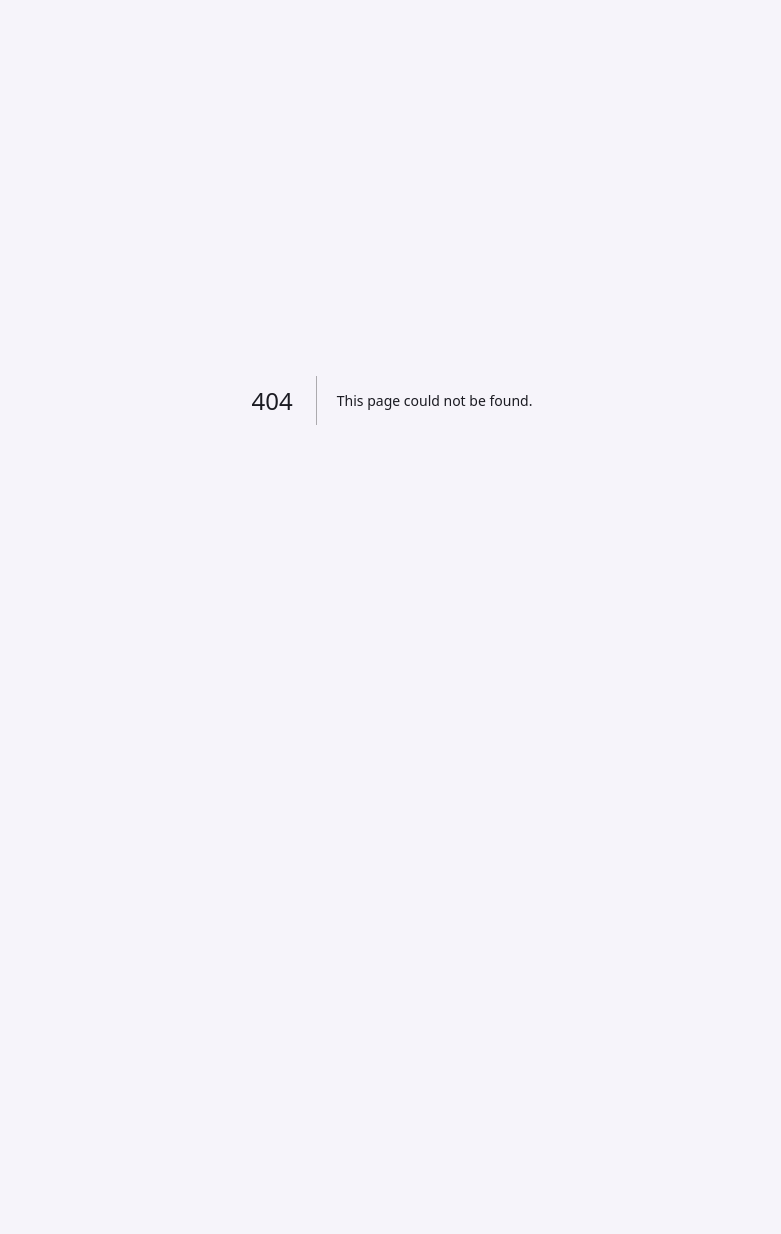
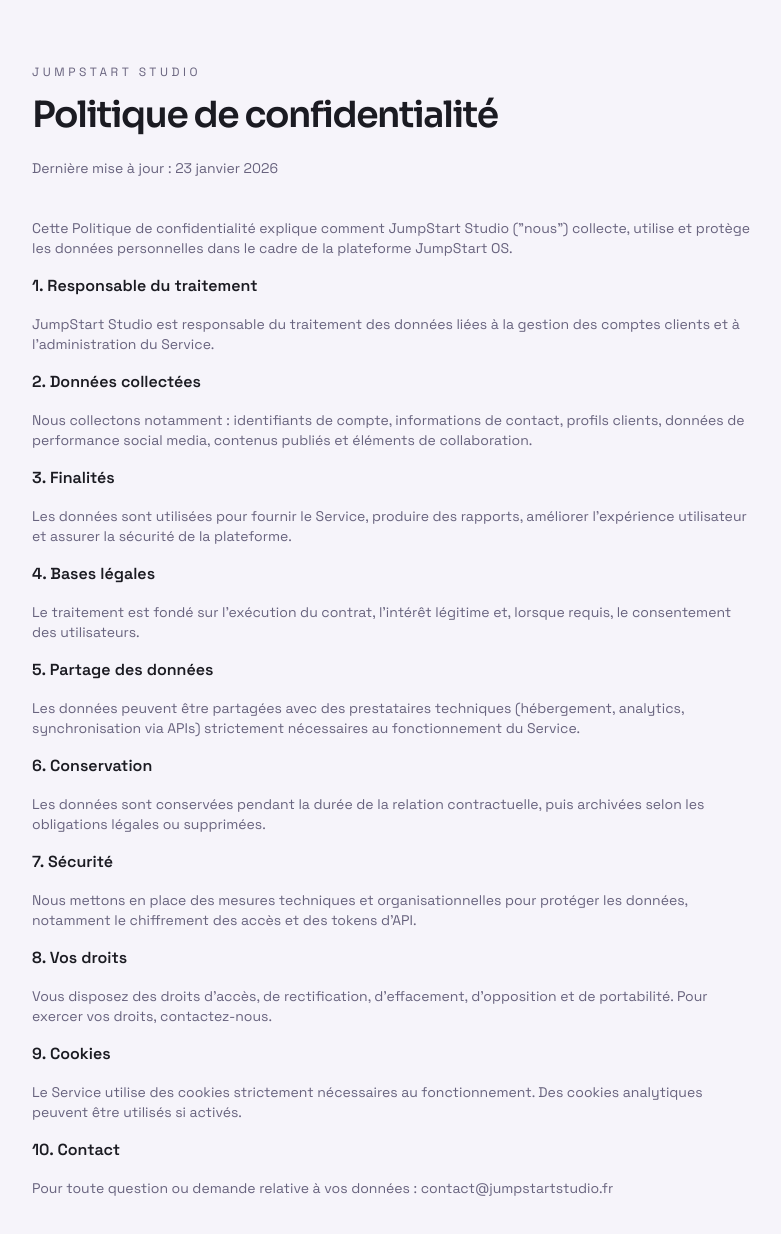
Before and after one commit to jchopard69/jumpstart-dashboard, a Next.js app: page /privacy in a window 1280 px wide. Before the commit this address had no page. Shown: the top 1234 px of the page, without its empty margins (248-1029 px from the left). Before the commit the page ends 800 px from the top, so only its background shows below. Built offline with nearby package versions, Linux system fonts and the light colour scheme.

Commit message:
Add public homepage with ToS and Privacy pages

```diff
--- a/app/page.tsx
+++ b/app/page.tsx
@@ -1,5 +1,59 @@
-import { redirect } from "next/navigation";
+import Link from "next/link";
+import { buttonVariants } from "@/components/ui/button";
+import { cn } from "@/lib/utils";
 
 export default function HomePage() {
-  redirect("/login");
+  return (
+    <div className="min-h-screen bg-background text-foreground">
+      <main className="mx-auto flex max-w-5xl flex-col gap-10 px-6 py-16">
+        <header className="space-y-4">
+          <p className="text-xs uppercase tracking-[0.3em] text-muted-foreground">JumpStart Studio</p>
+          <h1 className="page-heading">JumpStart OS</h1>
+          <p className="max-w-2xl text-base text-muted-foreground">
+            Tableau de bord social media pour piloter la performance, suivre la collaboration
+            et centraliser les publications de vos comptes.
+          </p>
+          <div className="flex flex-wrap gap-3">
+            <Link href="/login" className={cn(buttonVariants({ variant: "default" }))}>
+              Se connecter
+            </Link>
+            <Link href="/privacy" className={cn(buttonVariants({ variant: "outline" }))}>
+              Politique de confidentialité
+            </Link>
+          </div>
+        </header>
+
+        <section className="grid gap-4 md:grid-cols-3">
+          <div className="surface-panel p-6">
+            <h2 className="text-sm font-semibold uppercase tracking-[0.2em] text-muted-foreground">Performance</h2>
+            <p className="mt-3 text-sm text-muted-foreground">
+              Suivi clair des impressions, portée, engagements et publications pour vos clients.
+            </p>
+          </div>
+          <div className="surface-panel p-6">
+            <h2 className="text-sm font-semibold uppercase tracking-[0.2em] text-muted-foreground">Collaboration</h2>
+            <p className="mt-3 text-sm text-muted-foreground">
+              Gestion des tournages, montages, idées et prochaines priorités mensuelles.
+            </p>
+          </div>
+          <div className="surface-panel p-6">
+            <h2 className="text-sm font-semibold uppercase tracking-[0.2em] text-muted-foreground">Clients</h2>
+            <p className="mt-3 text-sm text-muted-foreground">
+              Accès sécurisé par client, avec reporting et historiques centralisés.
+            </p>
+          </div>
+        </section>
+      </main>
+
+      <footer className="border-t border-border/60">
+        <div className="mx-auto flex max-w-5xl flex-col gap-2 px-6 py-6 text-xs text-muted-foreground md:flex-row md:items-center md:justify-between">
+          <span>© {new Date().getFullYear()} JumpStart Studio</span>
+          <div className="flex gap-4">
+            <Link href="/terms" className="hover:text-foreground">Conditions d&apos;utilisation</Link>
+            <Link href="/privacy" className="hover:text-foreground">Politique de confidentialité</Link>
+          </div>
+        </div>
+      </footer>
+    </div>
+  );
 }
--- /dev/null
+++ b/app/privacy/page.tsx
@@ -0,0 +1,77 @@
+export default function PrivacyPage() {
+  return (
+    <main className="mx-auto max-w-3xl px-6 py-16">
+      <p className="text-xs uppercase tracking-[0.3em] text-muted-foreground">JumpStart Studio</p>
+      <h1 className="page-heading mt-2">Politique de confidentialité</h1>
+      <p className="mt-4 text-sm text-muted-foreground">Dernière mise à jour : 23 janvier 2026</p>
+
+      <section className="mt-10 space-y-4 text-sm text-muted-foreground">
+        <p>
+          Cette Politique de confidentialité explique comment JumpStart Studio ("nous") collecte,
+          utilise et protège les données personnelles dans le cadre de la plateforme JumpStart OS.
+        </p>
+
+        <h2 className="text-base font-semibold text-foreground">1. Responsable du traitement</h2>
+        <p>
+          JumpStart Studio est responsable du traitement des données liées à la gestion des comptes
+          clients et à l'administration du Service.
+        </p>
+
+        <h2 className="text-base font-semibold text-foreground">2. Données collectées</h2>
+        <p>
+          Nous collectons notamment : identifiants de compte, informations de contact, profils clients,
+          données de performance social media, contenus publiés et éléments de collaboration.
+        </p>
+
+        <h2 className="text-base font-semibold text-foreground">3. Finalités</h2>
+        <p>
+          Les données sont utilisées pour fournir le Service, produire des rapports, améliorer
+          l'expérience utilisateur et assurer la sécurité de la plateforme.
+        </p>
+
+        <h2 className="text-base font-semibold text-foreground">4. Bases légales</h2>
+        <p>
+          Le traitement est fondé sur l'exécution du contrat, l'intérêt légitime et, lorsque requis,
+          le consentement des utilisateurs.
+        </p>
+
+        <h2 className="text-base font-semibold text-foreground">5. Partage des données</h2>
+        <p>
+          Les données peuvent être partagées avec des prestataires techniques (hébergement, analytics,
+          synchronisation via APIs) strictement nécessaires au fonctionnement du Service.
+        </p>
+
+        <h2 className="text-base font-semibold text-foreground">6. Conservation</h2>
+        <p>
+          Les données sont conservées pendant la durée de la relation contractuelle, puis archivées
+          selon les obligations légales ou supprimées.
+        </p>
+
+        <h2 className="text-base font-semibold text-foreground">7. Sécurité</h2>
+        <p>
+          Nous mettons en place des mesures techniques et organisationnelles pour protéger les données,
+          notamment le chiffrement des accès et des tokens d'API.
+        </p>
+
+        <h2 className="text-base font-semibold text-foreground">8. Vos droits</h2>
+        <p>
+          Vous disposez des droits d'accès, de rectification, d'effacement, d'opposition et de
+          portabilité. Pour exercer vos droits, contactez-nous.
+        </p>
+
+        <h2 className="text-base font-semibold text-foreground">9. Cookies</h2>
+        <p>
+          Le Service utilise des cookies strictement nécessaires au fonctionnement. Des cookies
+          analytiques peuvent être utilisés si activés.
+        </p>
+
+        <h2 className="text-base font-semibold text-foreground">10. Contact</h2>
+        <p>
+          Pour toute question ou demande relative à vos données : contact@jumpstartstudio.fr
+        </p>
+      </section>
+    </main>
+  );
+}
+
+export const dynamic = "force-static";
--- /dev/null
+++ b/app/terms/page.tsx
@@ -0,0 +1,73 @@
+export default function TermsPage() {
+  return (
+    <main className="mx-auto max-w-3xl px-6 py-16">
+      <p className="text-xs uppercase tracking-[0.3em] text-muted-foreground">JumpStart Studio</p>
+      <h1 className="page-heading mt-2">Conditions d'utilisation</h1>
+      <p className="mt-4 text-sm text-muted-foreground">Dernière mise à jour : 23 janvier 2026</p>
+
+      <section className="mt-10 space-y-4 text-sm text-muted-foreground">
+        <p>
+          Les présentes Conditions d'utilisation ("Conditions") régissent l'accès et l'utilisation
+          de la plateforme JumpStart OS (le "Service") fournie par JumpStart Studio.
+          En accédant au Service, vous acceptez ces Conditions.
+        </p>
+
+        <h2 className="text-base font-semibold text-foreground">1. Accès au Service</h2>
+        <p>
+          L'accès est réservé aux utilisateurs autorisés par JumpStart Studio. Vous êtes responsable
+          de la confidentialité de vos identifiants et de toute activité effectuée via votre compte.
+        </p>
+
+        <h2 className="text-base font-semibold text-foreground">2. Description du Service</h2>
+        <p>
+          JumpStart OS fournit un tableau de bord de performance social media, un espace de collaboration
+          et un suivi des livrables. Les données sont synchronisées depuis des plateformes tierces
+          autorisées par le client.
+        </p>
+
+        <h2 className="text-base font-semibold text-foreground">3. Utilisation acceptable</h2>
+        <p>
+          Vous vous engagez à utiliser le Service de manière licite, à ne pas perturber son fonctionnement
+          et à ne pas tenter d'accéder à des données qui ne vous sont pas destinées.
+        </p>
+
+        <h2 className="text-base font-semibold text-foreground">4. Données et contenus</h2>
+        <p>
+          Les données affichées proviennent de sources tierces. JumpStart Studio ne garantit pas
+          l'exactitude ou la disponibilité permanente de ces données.
+        </p>
+
+        <h2 className="text-base font-semibold text-foreground">5. Propriété intellectuelle</h2>
+        <p>
+          Le Service, ses interfaces, et ses contenus sont protégés. Aucune partie ne peut être
+          reproduite sans autorisation écrite préalable de JumpStart Studio.
+        </p>
+
+        <h2 className="text-base font-semibold text-foreground">6. Confidentialité</h2>
+        <p>
+          JumpStart Studio met en œuvre des mesures raisonnables pour protéger les données. Vous êtes
+          responsable des accès accordés aux membres de votre organisation.
+        </p>
+
+        <h2 className="text-base font-semibold text-foreground">7. Suspension et résiliation</h2>
+        <p>
+          JumpStart Studio peut suspendre l'accès en cas d'usage abusif, de violation des Conditions,
+          ou pour des raisons de sécurité.
+        </p>
+
+        <h2 className="text-base font-semibold text-foreground">8. Limitation de responsabilité</h2>
+        <p>
+          JumpStart Studio ne pourra être tenue responsable des pertes indirectes, de l'indisponibilité
+          des plateformes tierces, ni des décisions prises sur la base des données affichées.
+        </p>
+
+        <h2 className="text-base font-semibold text-foreground">9. Contact</h2>
+        <p>
+          Pour toute question : contact@jumpstartstudio.fr
+        </p>
+      </section>
+    </main>
+  );
+}
+
+export const dynamic = "force-static";
```
